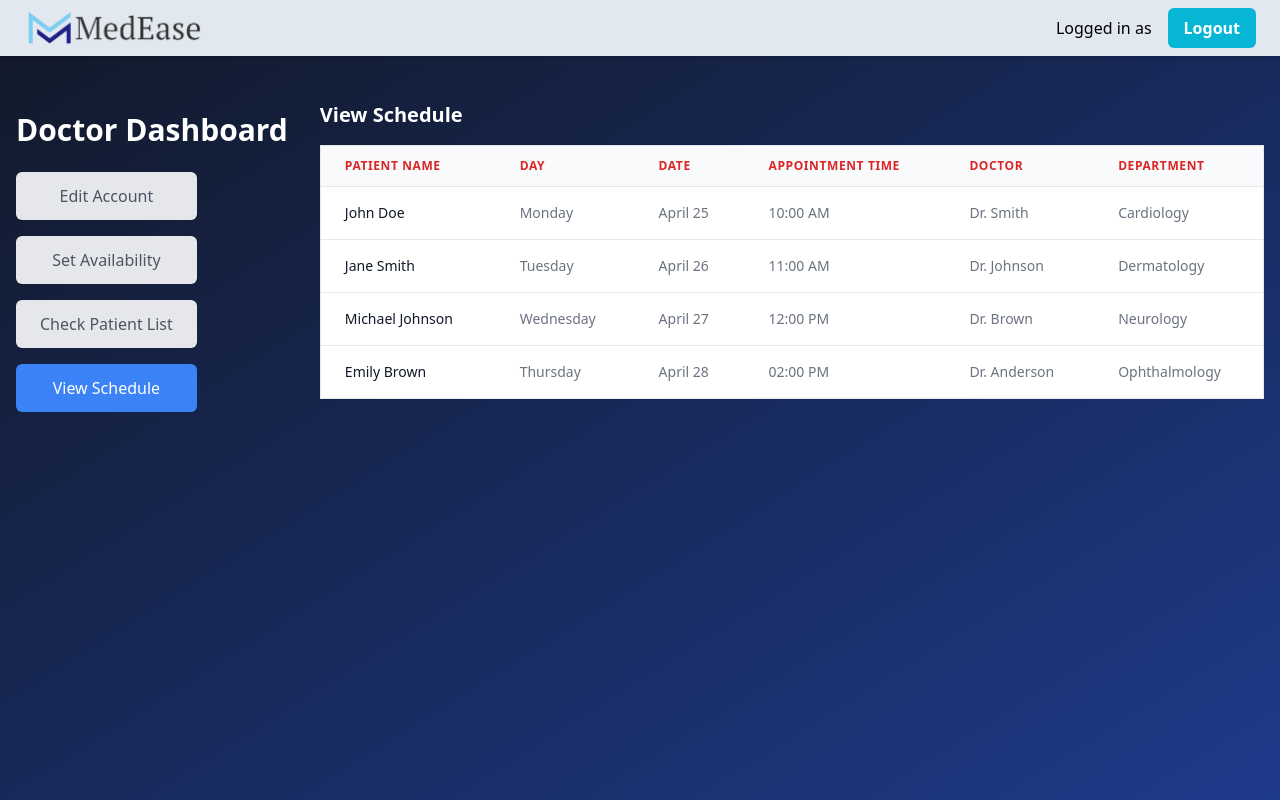
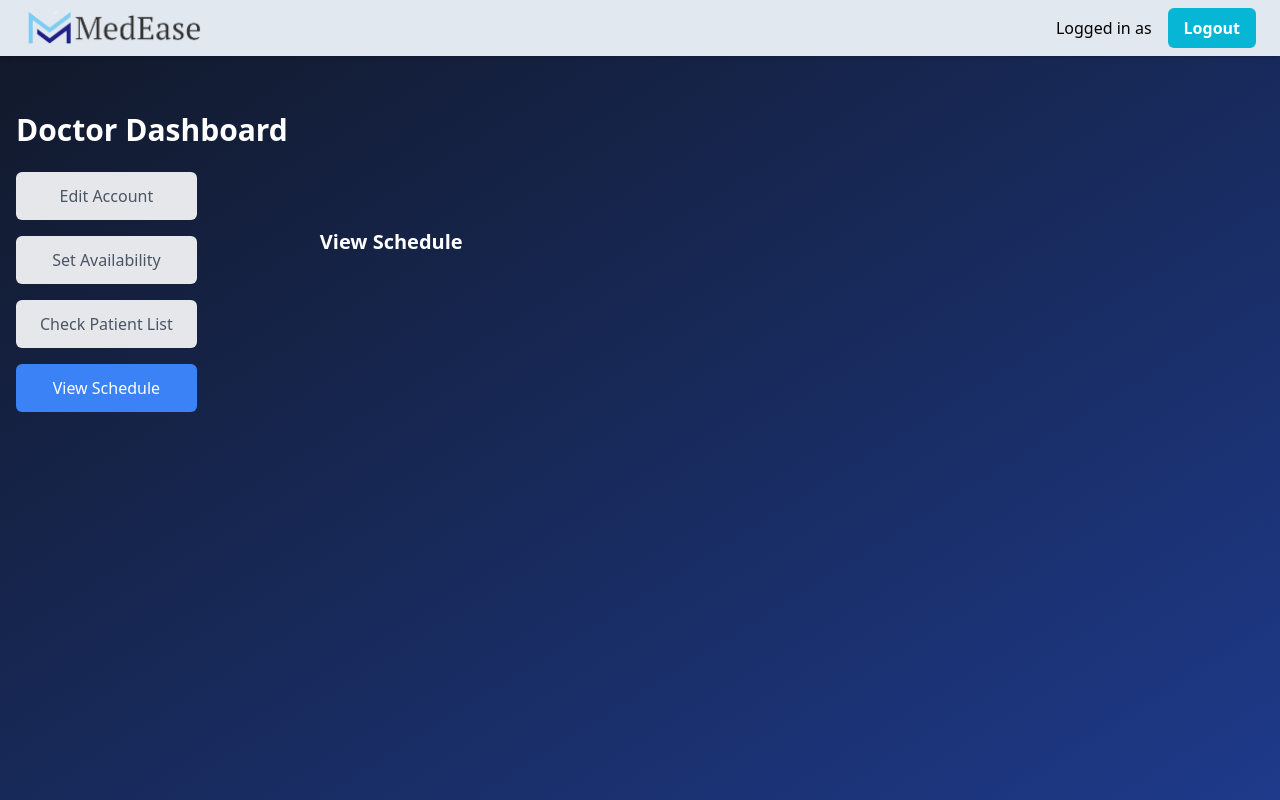
Before and after one commit to NafisFaiyaz007/MedEase_CSE499_SeniorDesign, a Next.js app in the folder medease/frontend/: page /doctorDashboard in a window 1280 px wide. Both pictures are taken after a click on the button "View Schedule". Built offline with nearby package versions, Linux system fonts and the light colour scheme; no server answers.

Commit message:
Revert "Update viewSchedule.js"
This reverts commit 72f04f8cefacde4d5006a3f3055a773ebdb014a2.

```diff
--- a/medease/frontend/src/app/doctorDashboard/viewSchedule.js
+++ b/medease/frontend/src/app/doctorDashboard/viewSchedule.js
@@ -1,119 +1,12 @@
-import React from "react";
+import react from "react";
 
-const ViewSchedule = () => {
-  // Sample patient schedule data
-  const scheduleData = [
-    {
-      id: 1,
-      patientName: "John Doe",
-      day: "Monday",
-      date: "April 25",
-      appointmentTime: "10:00 AM",
-      doctor: "Dr. Smith",
-      department: "Cardiology",
-    },
-    {
-      id: 2,
-      patientName: "Jane Smith",
-      day: "Tuesday",
-      date: "April 26",
-      appointmentTime: "11:00 AM",
-      doctor: "Dr. Johnson",
-      department: "Dermatology",
-    },
-    {
-      id: 3,
-      patientName: "Michael Johnson",
-      day: "Wednesday",
-      date: "April 27",
-      appointmentTime: "12:00 PM",
-      doctor: "Dr. Brown",
-      department: "Neurology",
-    },
-    {
-      id: 4,
-      patientName: "Emily Brown",
-      day: "Thursday",
-      date: "April 28",
-      appointmentTime: "02:00 PM",
-      doctor: "Dr. Anderson",
-      department: "Ophthalmology",
-    },
-  ];
-
-  return (
-    <div className="space-y-4">
-      <h2 className="text-xl font-semibold text-white mb-4">View Schedule</h2>
-      <div className="overflow-x-auto">
-        <table className="min-w-full border border-gray-200">
-          <thead className="bg-gray-50">
-            <tr>
-              <th
-                scope="col"
-                className="px-6 py-3 text-left text-xs font-bold text-red-600 uppercase tracking-wider border-b"
-              >
-                Patient Name
-              </th>
-              <th
-                scope="col"
-                className="px-6 py-3 text-left text-xs font-bold text-red-600 uppercase tracking-wider border-b"
-              >
-                Day
-              </th>
-              <th
-                scope="col"
-                className="px-6 py-3 text-left text-xs font-bold text-red-600 uppercase tracking-wider border-b"
-              >
-                Date
-              </th>
-              <th
-                scope="col"
-                className="px-6 py-3 text-left text-xs font-bold text-red-600 uppercase tracking-wider border-b"
-              >
-                Appointment Time
-              </th>
-              <th
-                scope="col"
-                className="px-6 py-3 text-left text-xs font-bold text-red-600 uppercase tracking-wider border-b"
-              >
-                Doctor
-              </th>
-              <th
-                scope="col"
-                className="px-6 py-3 text-left text-xs font-bold text-red-600 uppercase tracking-wider border-b"
-              >
-                Department
-              </th>
-            </tr>
-          </thead>
-          <tbody className="bg-white divide-y divide-gray-200">
-            {scheduleData.map((scheduleItem) => (
-              <tr key={scheduleItem.id}>
-                <td className="px-6 py-4 whitespace-nowrap text-sm font-medium text-gray-900 border-b">
-                  {scheduleItem.patientName}
-                </td>
-                <td className="px-6 py-4 whitespace-nowrap text-sm text-gray-500 border-b">
-                  {scheduleItem.day}
-                </td>
-                <td className="px-6 py-4 whitespace-nowrap text-sm text-gray-500 border-b">
-                  {scheduleItem.date}
-                </td>
-                <td className="px-6 py-4 whitespace-nowrap text-sm text-gray-500 border-b">
-                  {scheduleItem.appointmentTime}
-                </td>
-                <td className="px-6 py-4 whitespace-nowrap text-sm text-gray-500 border-b">
-                  {scheduleItem.doctor}
-                </td>
-                <td className="px-6 py-4 whitespace-nowrap text-sm text-gray-500 border-b">
-                  {scheduleItem.department}
-                </td>
-              </tr>
-            ))}
-          </tbody>
-        </table>
+const ViewSchedule =() => {
+    return (
+      <div className="space-y-4">
+        <h2 className="text-xl font-semibold text-white mb-4">View Schedule</h2>
+        {/* Add content for viewing schedule */}
       </div>
-    </div>
-  );
+    );
 };
 
 export default ViewSchedule;
```
